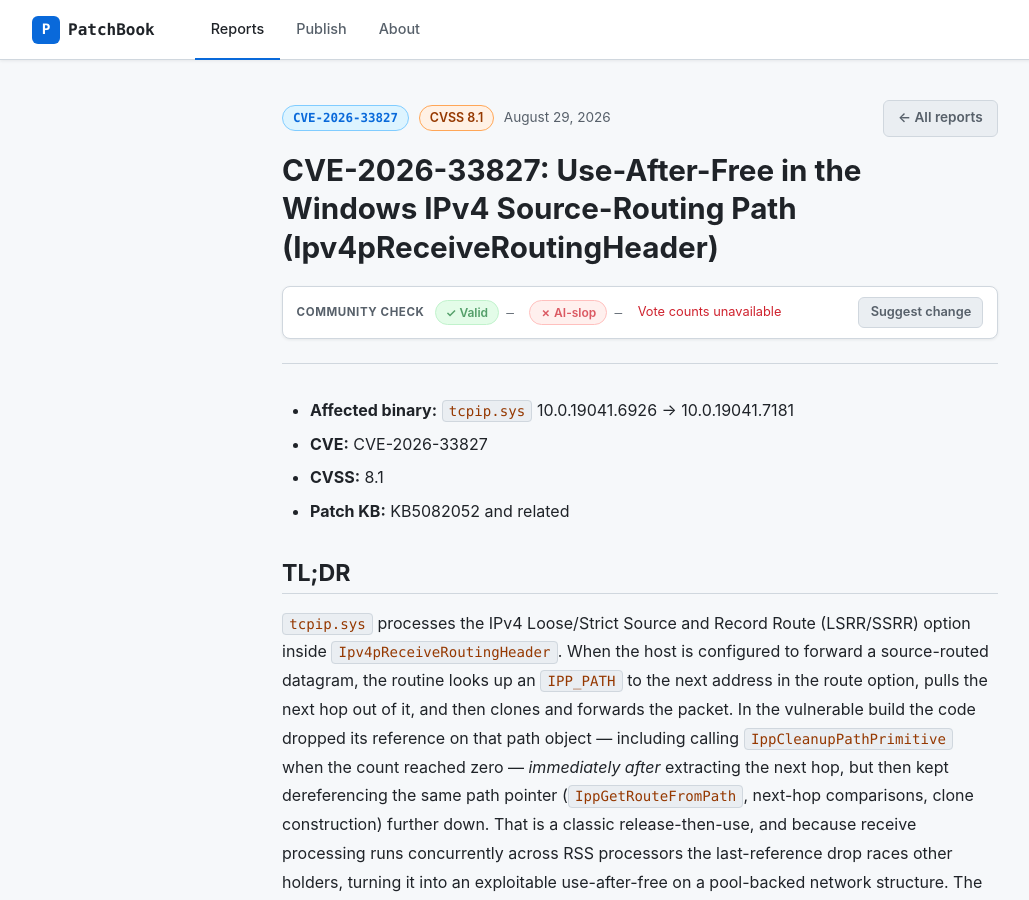
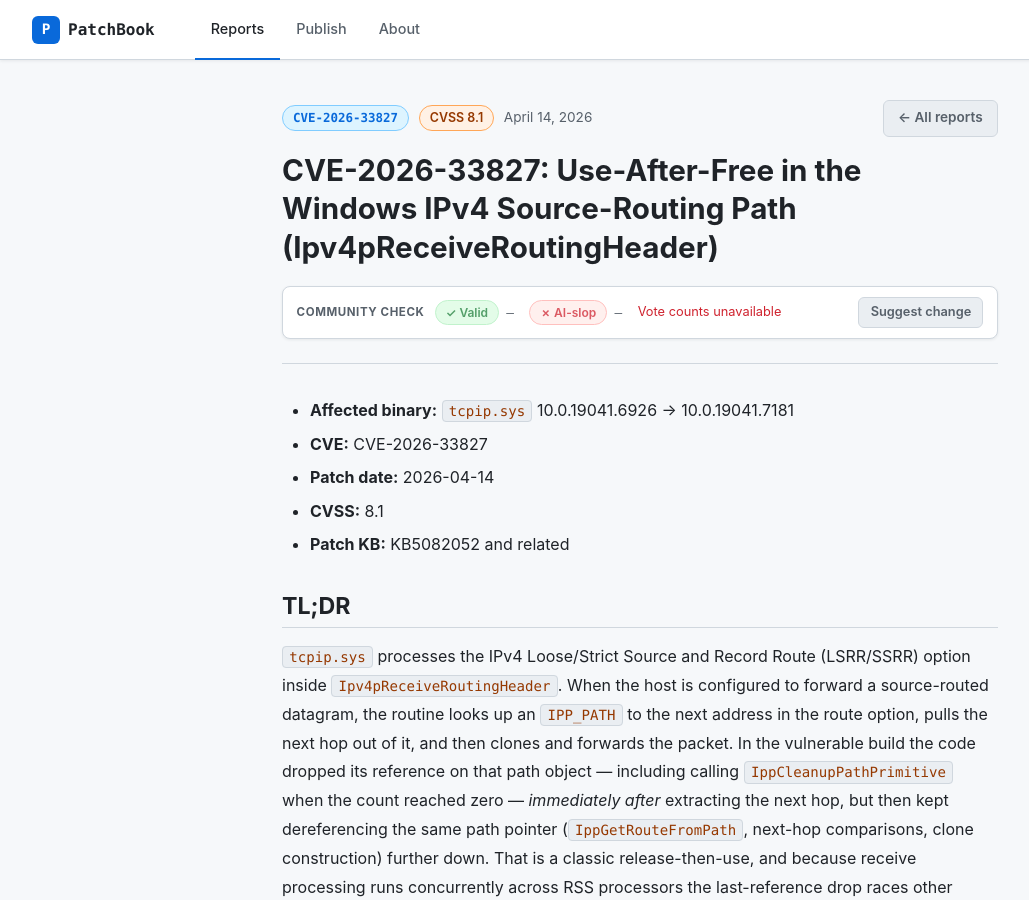
Before and after one commit to TzviRonen/PatchBook, a Jekyll site: the page built from _reports/2026-04-14-cve-2026-33827-tcpip-remote-code-execution.md, in a window 1280 px wide and 900 px high. Shown: the whole window, without its empty margins (0-1029 px from the left). Built offline with Jekyll 4.4.1, drawn with Linux system fonts in a browser that asks for light colours.

Commit message:
Date CVE-2026-33827 report by its patch date (2026-04-14)
Its report predated the patch-date change and was keyed to the generation date
(2026-08-29). Re-published to its MSRC release date; removed the stale file.

Co-Authored-By: Claude Opus 4.8 <noreply@anthropic.com>
Claude-Session: https://claude.ai/code/session_01KbTS8N5CEPrVJnHGPQrRQt

```diff
--- a/_reports/2026-08-29-cve-2026-33827-tcpip-remote-code-execution.md
+++ b/_reports/2026-04-14-cve-2026-33827-tcpip-remote-code-execution.md
@@ -1,7 +1,7 @@
 ---
 layout: report
 title: "CVE-2026-33827: Use-After-Free in the Windows IPv4 Source-Routing Path (Ipv4pReceiveRoutingHeader)"
-date: 2026-08-29
+date: 2026-04-14
 cve_id: CVE-2026-33827
 cvss: 8.1
 excerpt: "A race condition in tcpip.sys's IPv4 source-route forwarding path let an unauthenticated remote attacker trigger a use-after-free on an IPP_PATH object by dropping its last reference before the forwarding code finished using it, yielding remote kernel code execution."
@@ -10,6 +10,7 @@ excerpt: "A race condition in tcpip.sys's IPv4 source-route forwarding path let
 
 - **Affected binary:** `tcpip.sys` 10.0.19041.6926 → 10.0.19041.7181
 - **CVE:** CVE-2026-33827
+- **Patch date:** 2026-04-14
 - **CVSS:** 8.1
 - **Patch KB:** KB5082052 and related
 
```
